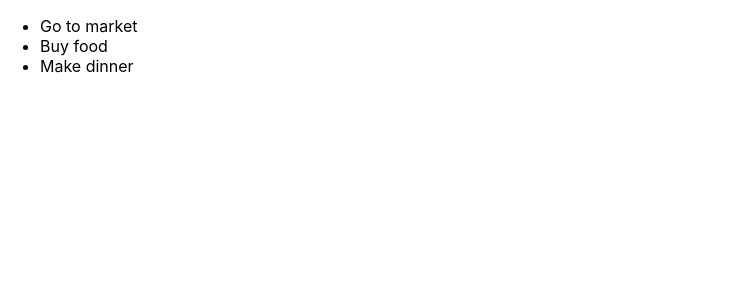
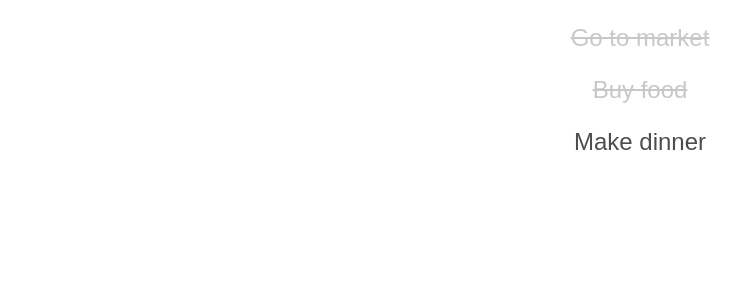
Before and after one commit to codevuichamcom/codersx-react-todo-list, a React (Create React App) app: page / in a window 1280 px wide. Shown: the top 300 px of the page, without its empty margins (0-749 px from the left). Built offline with nearby package versions, Linux system fonts and the light colour scheme.

Commit message:
style complete

```diff
--- a/src/App.js
+++ b/src/App.js
@@ -1,14 +1,22 @@
 import React, { Component } from 'react';
-import logo from './logo.svg';
 import './App.css';
 
 import TodoItem from './component/TodoItem'
 
+const todos = [
+  { title: "Go to market", isComplete: true },
+  { title: "Buy food", isComplete: true },
+  { title: "Make dinner" }
+];
 export default class App extends Component {
   render() {
     return (
-      <div>
-        <TodoItem/>
+      <div className="App">
+        {
+          todos.map((item, index) => {
+            return (<TodoItem key={index} item={item} />);
+          })
+        }
       </div>
     );
   }
--- /dev/null
+++ b/src/component/TodoItem.css
@@ -0,0 +1,11 @@
+.TodoItem{
+    font-family: Arial, Helvetica, sans-serif;
+    font-weight: 300;
+    font-size: 24px;
+    color: #4d4d4d;
+}
+
+.TodoItem-complete{
+    text-decoration: line-through;
+    opacity: 0.3;
+}
--- a/src/component/TodoItem.js
+++ b/src/component/TodoItem.js
@@ -1,15 +1,19 @@
 import React, { Component } from 'react';
 
-const todos = ["Go to market", "Buy food", "Make dinner"];
+import './TodoItem.css'
 
 export default class TodoItem extends Component {
     render() {
+        let {item} = this.props;
+        let className="TodoItem";
+
+        if(item.isComplete){
+            className+= " TodoItem-complete";
+        }
         return (
-            <ul>
-                {todos.map((item,index) => {
-                    return <li key={index}>{item}</li>
-                })}
-            </ul>
+            <div className={className}>
+                <p>{item.title}</p>
+            </div>
         );
     }
 }
```
